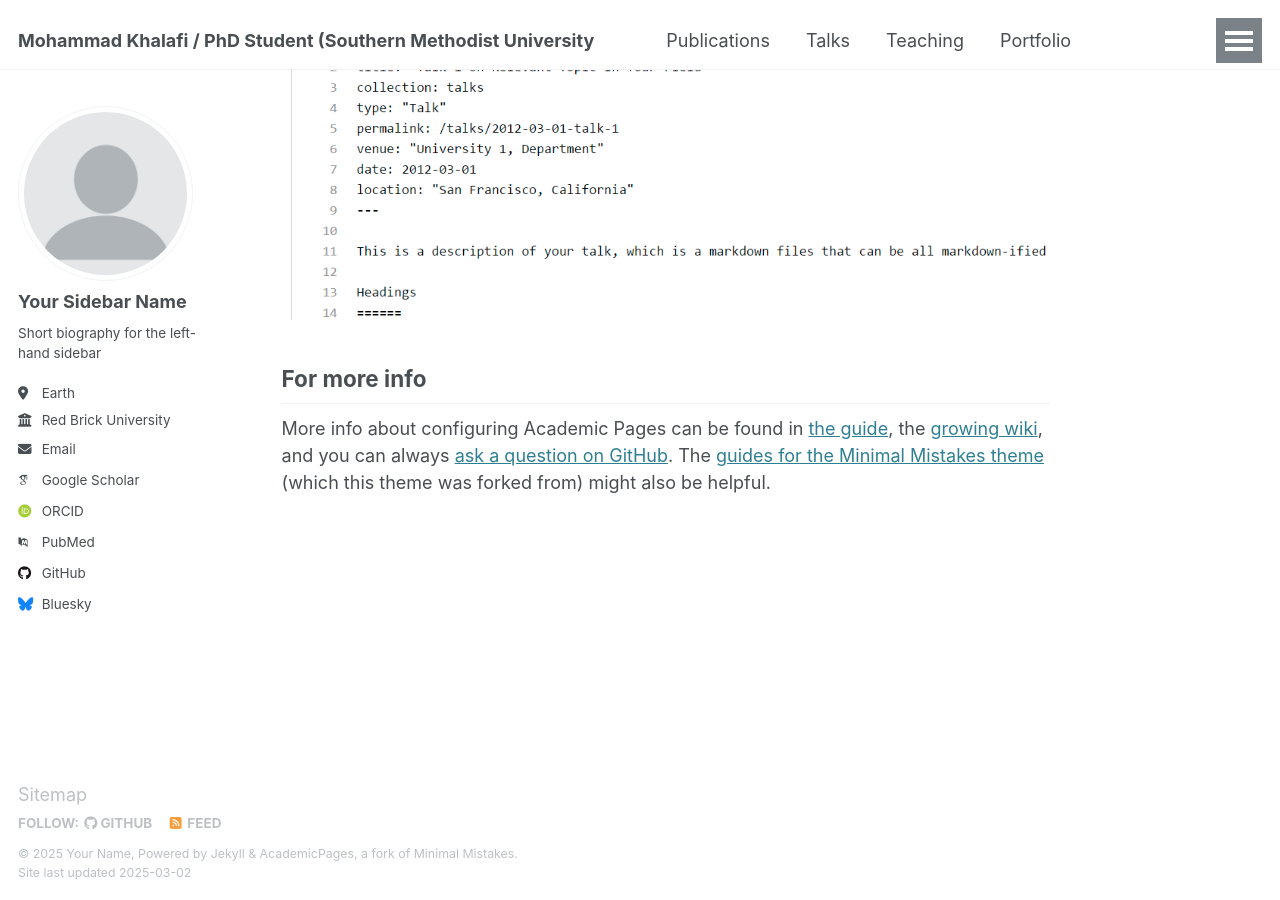
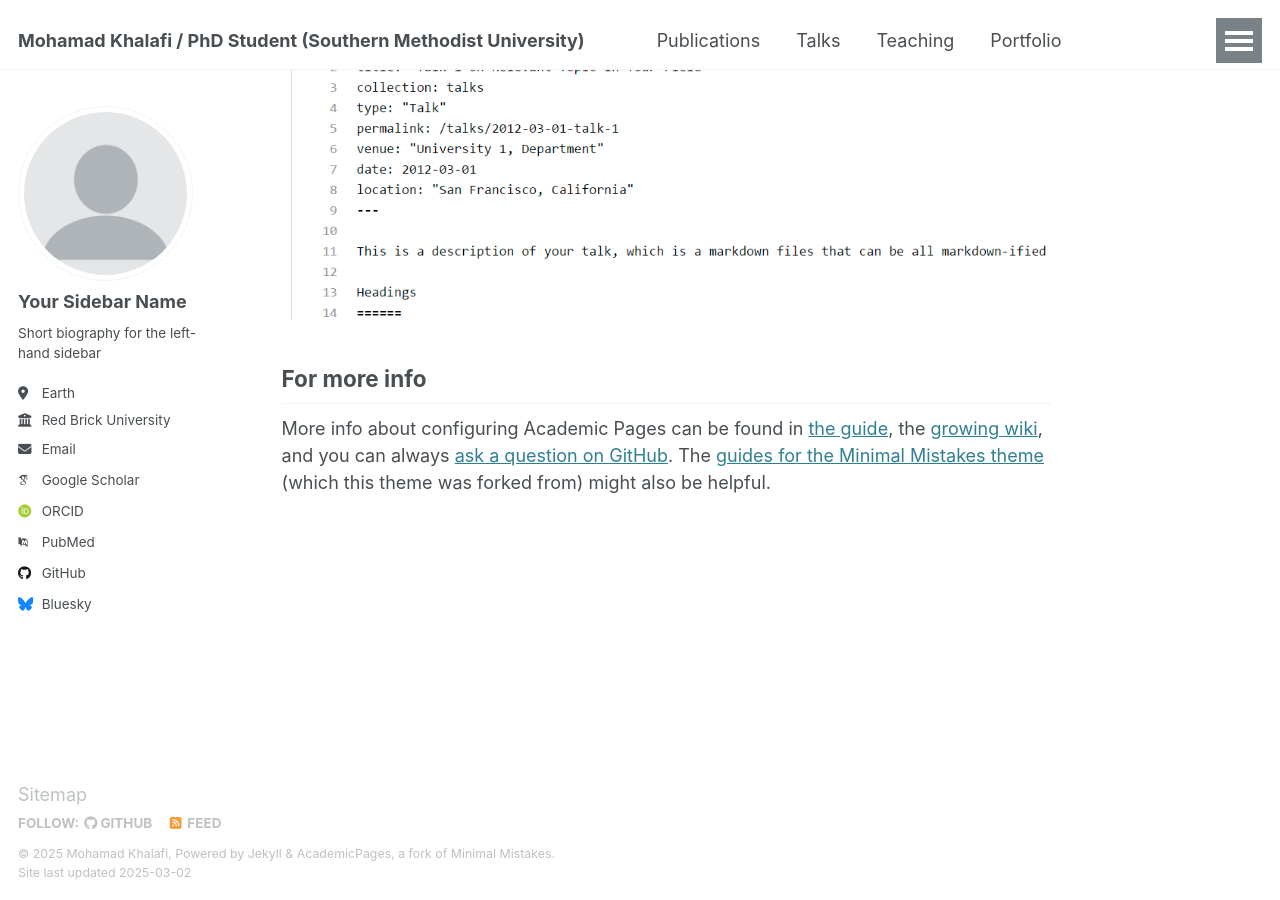
Before and after one commit to Mohammadkhf/mohammadkhf.github.io, a Jekyll site: the page built from _pages/about.md, in a window 1280 px wide and 900 px high, scrolled down 2642 px. Built offline with Jekyll 4.4.1, drawn with Linux system fonts in a browser that asks for light colours; some web fonts are replaced.

Commit message:
Update _config.yml

```diff
--- a/_config.yml
+++ b/_config.yml
@@ -9,9 +9,9 @@
 # Basic Site Settings
 locale                   : "en-US"
 site_theme               : "default"
-title                    : "Mohammad Khalafi / PhD Student (Southern Methodist University"
+title                    : "Mohamad Khalafi / PhD Student (Southern Methodist University)"
 title_separator          : "-"
-name                     : &name "Your Name"
+name                     : &name "Mohamad Khalafi"
 description              : &description "personal description"
 url                      : https://mohammadkhf.github.io # the base hostname & protocol for your site e.g. "https://[your GitHub username].github.io"
 baseurl                  : "" # the subpath of your site, e.g. "/blog"
```
